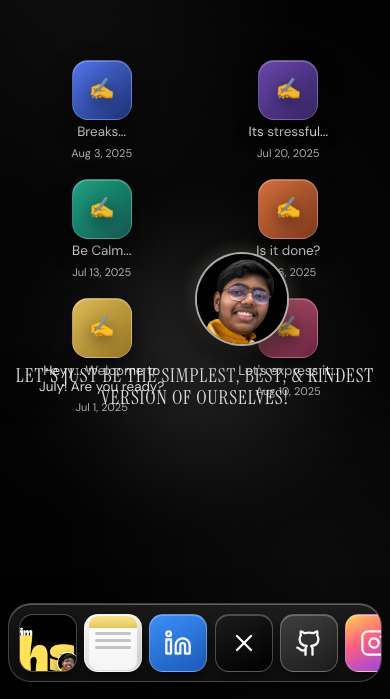
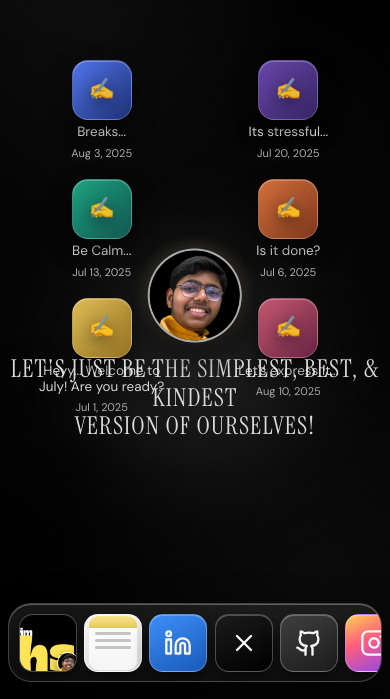
Before and after one commit to devwithharshit/imharshitsingh.in, a Next.js app: page / in a window 390 px wide. Shown: the part 145-844 px from the top of the page. Built offline with nearby package versions, Linux system fonts and the light colour scheme.

Commit message:
Fix exact center lock for avatar and quote stack

```diff
--- a/app/globals.css
+++ b/app/globals.css
@@ -44,8 +44,8 @@ a {
 }
 
 .scene-wrap {
-  --portrait-center-top: 50%;
-  --quote-center-top: 63%;
+  --focal-center-top: 58%;
+  --focal-stack-gap: 1.15rem;
   --spotlight-top: 61%;
   position: relative;
   min-height: 100vh;
@@ -85,24 +85,25 @@ a {
   pointer-events: none;
 }
 
-.quote-center-wrap {
+.focal-center-stack {
   position: fixed;
-  left: 50vw;
-  top: var(--quote-center-top);
+  left: 50%;
+  top: var(--focal-center-top);
   transform: translate(-50%, -50%);
-  z-index: 3;
+  z-index: 4;
   width: min(95vw, 1200px);
+  display: flex;
+  flex-direction: column;
+  align-items: center;
+  gap: var(--focal-stack-gap);
   pointer-events: none;
 }
 
 .quote-portrait-wrap {
-  position: fixed;
-  left: 50vw;
-  top: var(--portrait-center-top);
-  transform: translate(-50%, -50%);
+  position: relative;
   width: 130px;
   height: 130px;
-  z-index: 4;
+  z-index: 1;
   pointer-events: none;
 }
 
@@ -1045,17 +1046,14 @@ a {
 
 @media (max-width: 900px) {
   .scene-wrap {
-    --portrait-center-top: 47%;
-    --quote-center-top: 63%;
+    --focal-center-top: 58%;
+    --focal-stack-gap: 0.85rem;
     --spotlight-top: 60%;
-  }
-
-  .quote-center-wrap {
-    top: var(--quote-center-top);
   }
 
   .quote-center {
     letter-spacing: 0.05em;
+    font-size: clamp(1.25rem, 6.3vw, 2.15rem);
   }
 
   .quote-spotlight {
@@ -1066,10 +1064,8 @@ a {
   }
 
   .quote-portrait-wrap {
-    top: var(--portrait-center-top);
     width: 94px;
     height: 94px;
-    transform: translate(-50%, -50%);
   }
 
   .scene-wrap {
--- a/app/page.tsx
+++ b/app/page.tsx
@@ -472,6 +472,7 @@ export default function Home() {
     <main className="scene-wrap">
       <div className="quote-spotlight" />
 
+      <div className="focal-center-stack">
         <motion.div
           className="quote-portrait-wrap"
           initial={{ opacity: 0, y: 12 }}
@@ -484,7 +485,6 @@ export default function Home() {
           </div>
         </motion.div>
 
-      <div className="quote-center-wrap">
         <motion.p
           className="quote-center"
           initial={{ opacity: 0, y: 14 }}
```
Also changed, not shown: 4 other files (tests, documents, lock files or other folders). Lines whose indentation alone changed are shown as unchanged.
